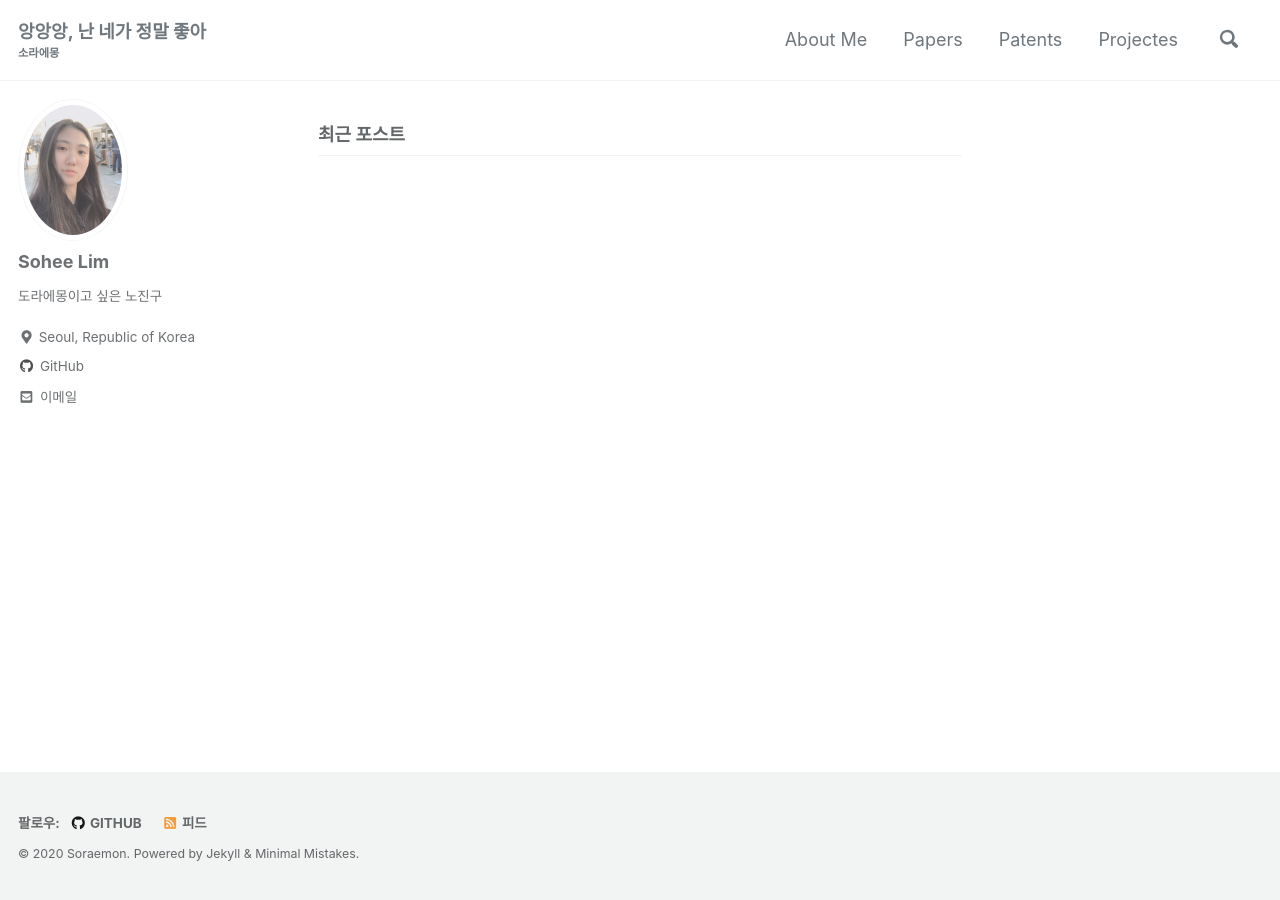
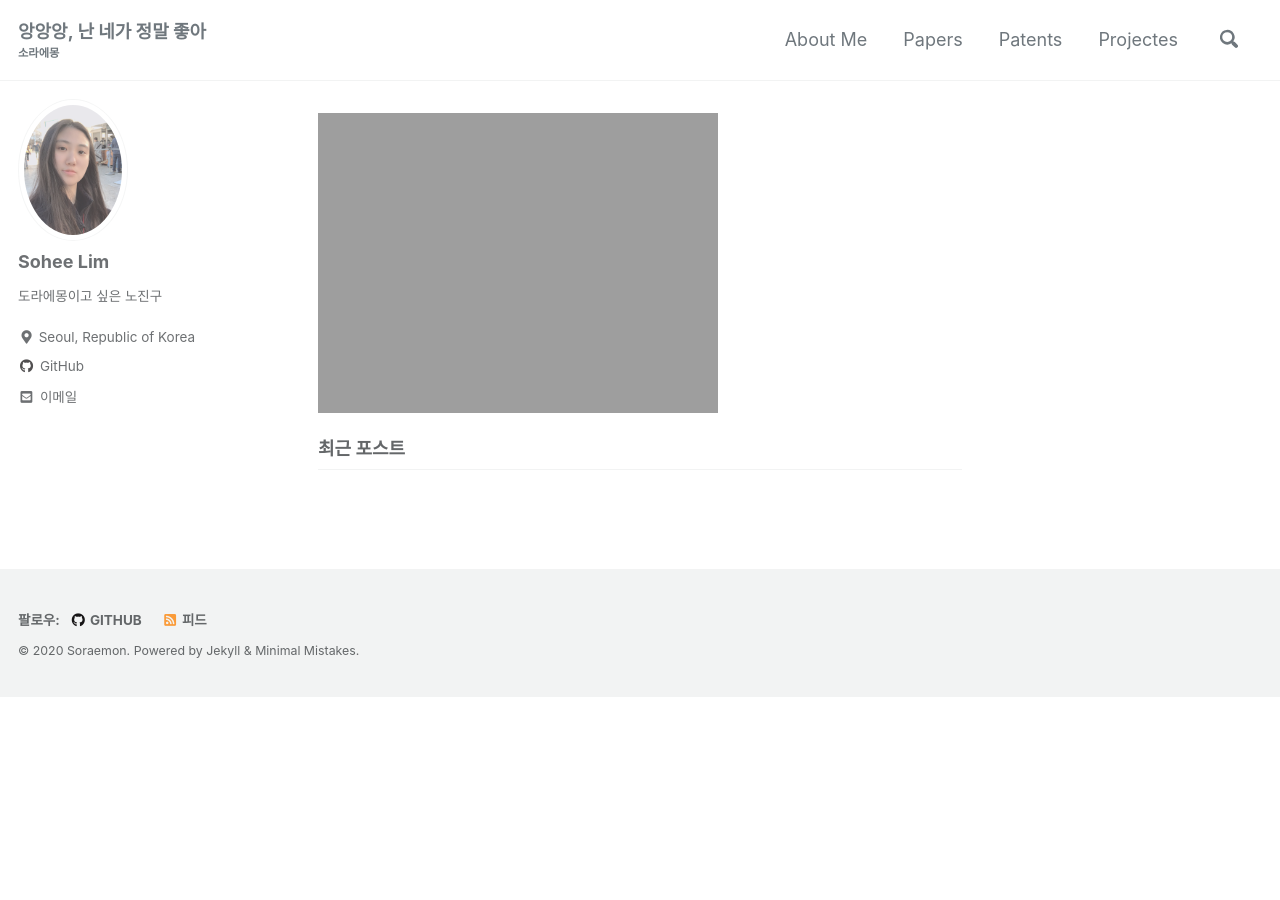
Before and after one commit to sohee-zoe/sohee-zoe.github.io, a Jekyll site: the page built from index.html, in a window 1280 px wide. Built offline with Jekyll 4.4.1, drawn with Linux system fonts in a browser that asks for light colours; cached includes are drawn as plain includes; the list of posts is cut into pages by our own code.

Commit message:
Update home.html

```diff
--- a/_layouts/home.html
+++ b/_layouts/home.html
@@ -3,6 +3,13 @@
 ---
 
 {{ content }}
+
+<div class="home">
+  <div class="selfie">
+  	<a href="https://soheeemon.github.io/about">
+  		<img src="https://soheeemon.github.io/assets/images/bio-photo.PNG">
+  	</a>
+  </div>
 
 <h3 class="archive__subtitle">{{ site.data.ui-text[site.locale].recent_posts | default: "Recent Posts" }}</h3>
 
```
